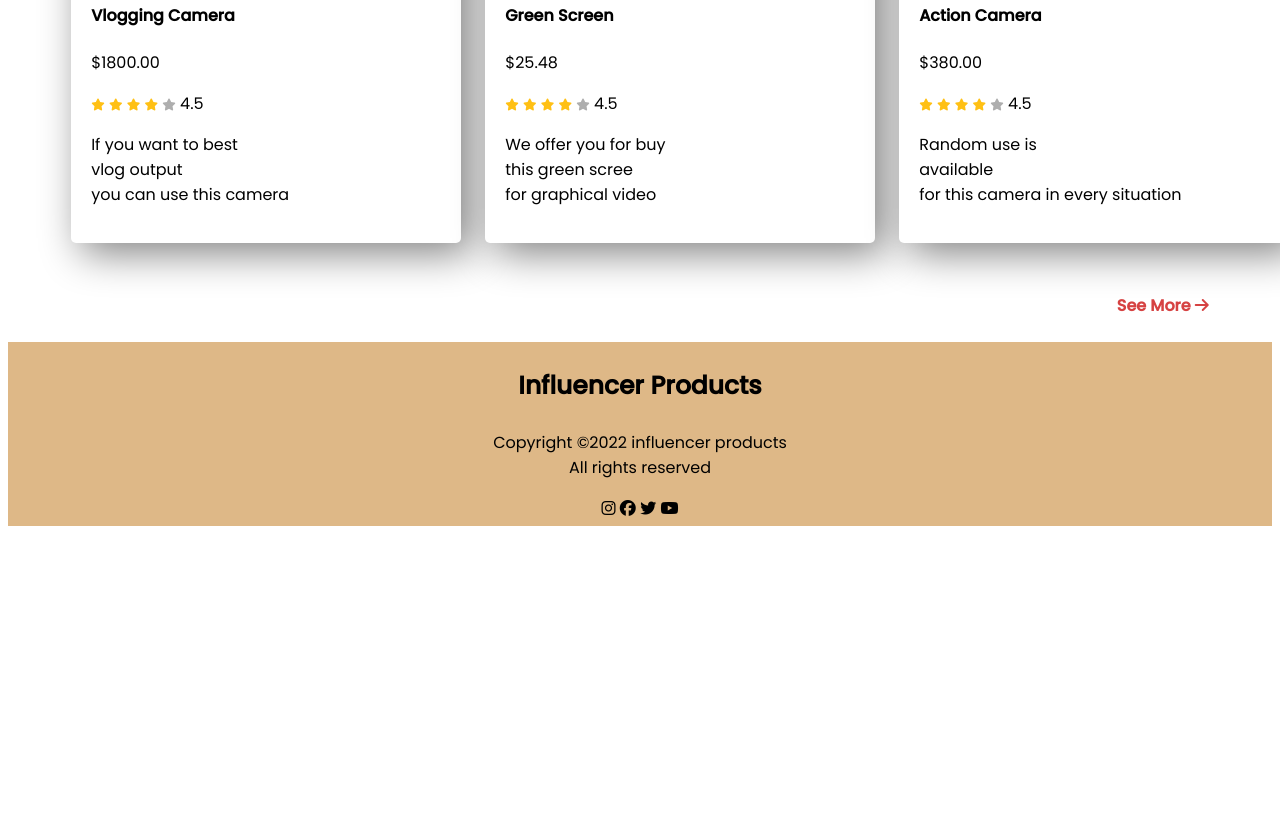
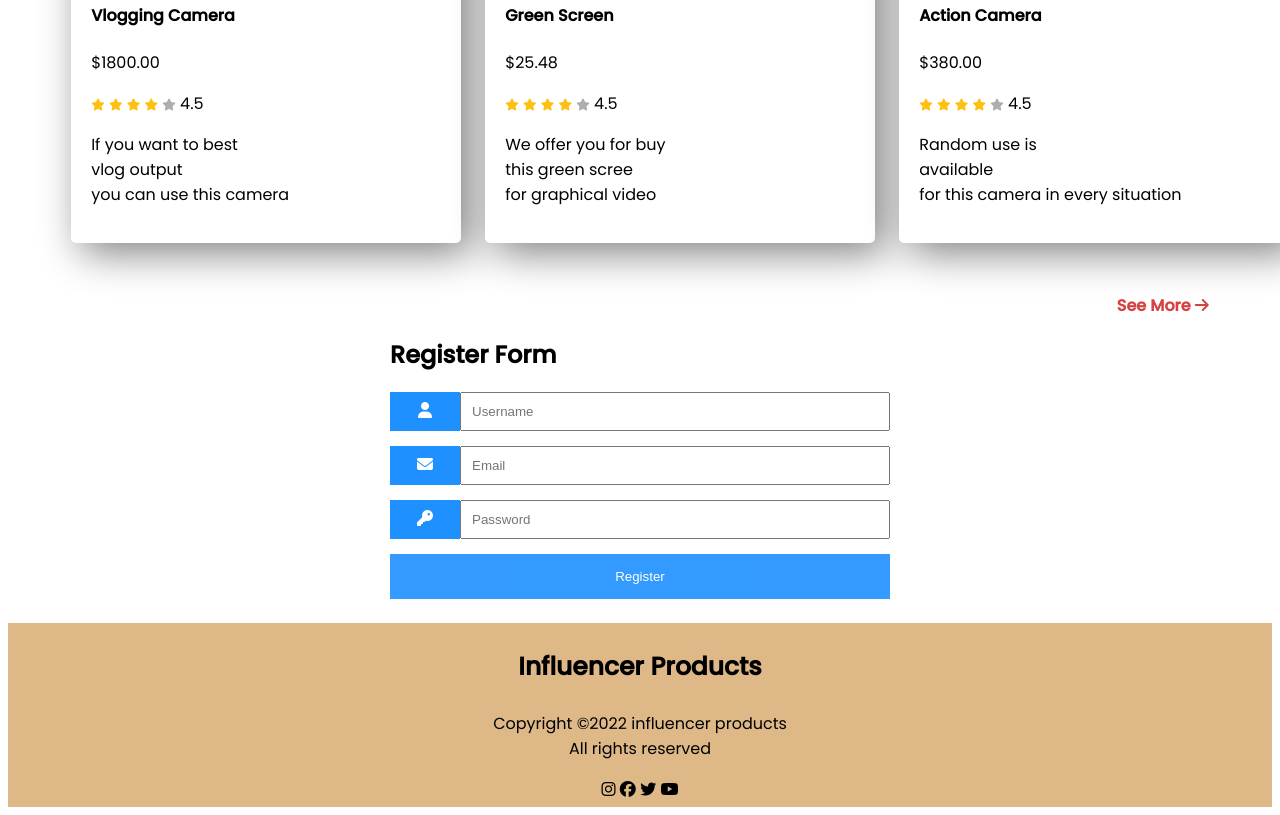
Before and after one commit to shovon-97/my-gear, a plain HTML site: page index.html in a window 1280 px wide. Shown: the part 2110-2925 px from the top of the page. Before the commit the page ends 2644 px from the top, so only its background shows below. Drawn offline with Linux system fonts and the light colour scheme; a web font is replaced by a local one.

Commit message:
add section

```diff
--- a/index.html
+++ b/index.html
@@ -211,7 +211,27 @@
         </div>
     </section>
     <div id="link-button"><a id="link-button" target="_blank" href="">See More <i class="fas fa-arrow-right"></i></a></div>
-    </main>
+    <form action="" style="max-width:500px;margin:auto">
+        <h2>Register Form</h2>
+        <div class="input-container">
+          <i class="fa fa-user icon"></i>
+          <input class="input-field" type="text" placeholder="Username" name="usrnm">
+        </div>
+
+        <div class="input-container">
+          <i class="fa fa-envelope icon"></i>
+          <input class="input-field" type="text" placeholder="Email" name="email">
+        </div>
+
+        <div class="input-container">
+          <i class="fa fa-key icon"></i>
+          <input class="input-field" type="password" placeholder="Password" name="psw">
+        </div>
+
+        <button type="submit" class="btn">Register</button>
+      </form>
+
+</main>
 </body>
 <footer>
     <h3>Influencer Products</h3>
--- a/style.css
+++ b/style.css
@@ -82,6 +82,45 @@ header {
     height: 100%;
     background-color: white;
 }
+.input-container {
+    display: -ms-flexbox; /* IE10 */
+    display: flex;
+    width: 100%;
+    margin-bottom: 15px;
+  }
+
+  .icon {
+    padding: 10px;
+    background: dodgerblue;
+    color: white;
+    min-width: 50px;
+    text-align: center;
+  }
+
+  .input-field {
+    width: 100%;
+    padding: 10px;
+    outline: none;
+  }
+
+  .input-field:focus {
+    border: 2px solid dodgerblue;
+  }
+
+  /* Set a style for the submit button */
+  .btn {
+    background-color: dodgerblue;
+    color: white;
+    padding: 15px 20px;
+    border: none;
+    cursor: pointer;
+    width: 100%;
+    opacity: 0.9;
+  }
+
+  .btn:hover {
+    opacity: 1;
+  }
 footer>h3 {
     padding-top: 25px;
 }
```
